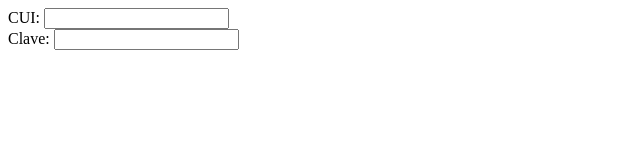
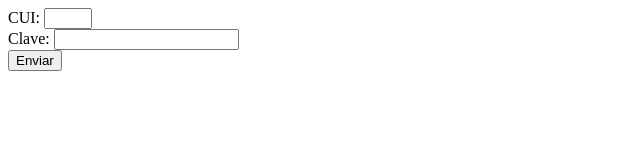
Before and after one commit to JPJ7/DBeP, a plain HTML site: page index.html in a window 1280 px wide. Shown: the whole page, without its empty margins (0-640 px from the left). Drawn offline with Linux system fonts and the light colour scheme.

Commit message:
Update index.html

```diff
--- a/index.html
+++ b/index.html
@@ -7,11 +7,14 @@
 <form action="" method="get">
     <div>
         <label for "cui">CUI:</label>
-        <INPUT type="number" maxlength="8" id='cui' required /><BR>
+        <INPUT type="number" min="8" max="8" id='cui' required /><BR>
     </div>
     <div>
         <label for "clave">Clave:</label>
-        <INPUT type="text" maxlength="50" id='clave' required /><BR>
+        <INPUT type="password" maxlength="20" id='clave' required /><BR>
+    </div>
+    <div>
+        <button type="submit" onclick="return enviar();" id="enviar">Enviar</button>
     </div>
 </form>
 </body>
```
